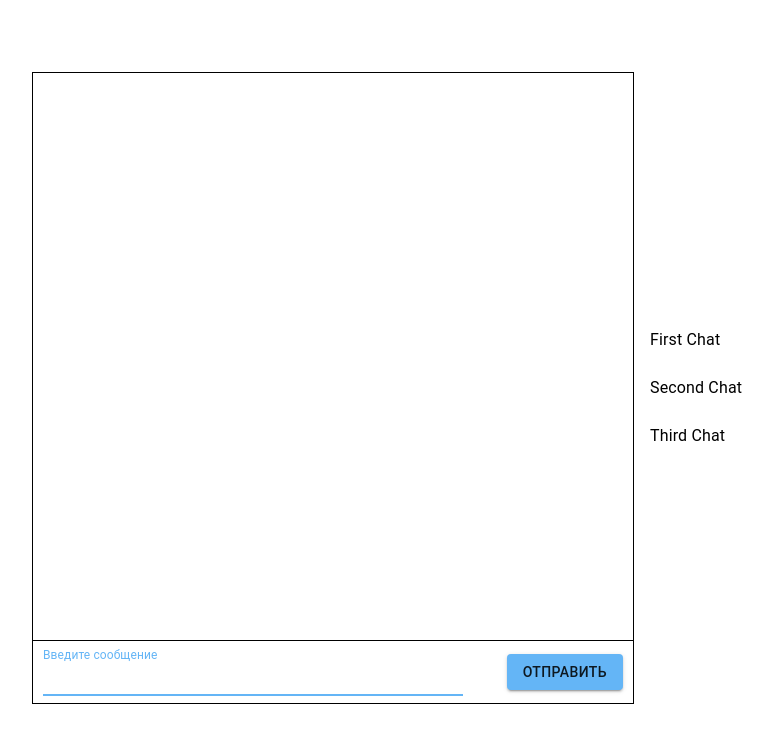
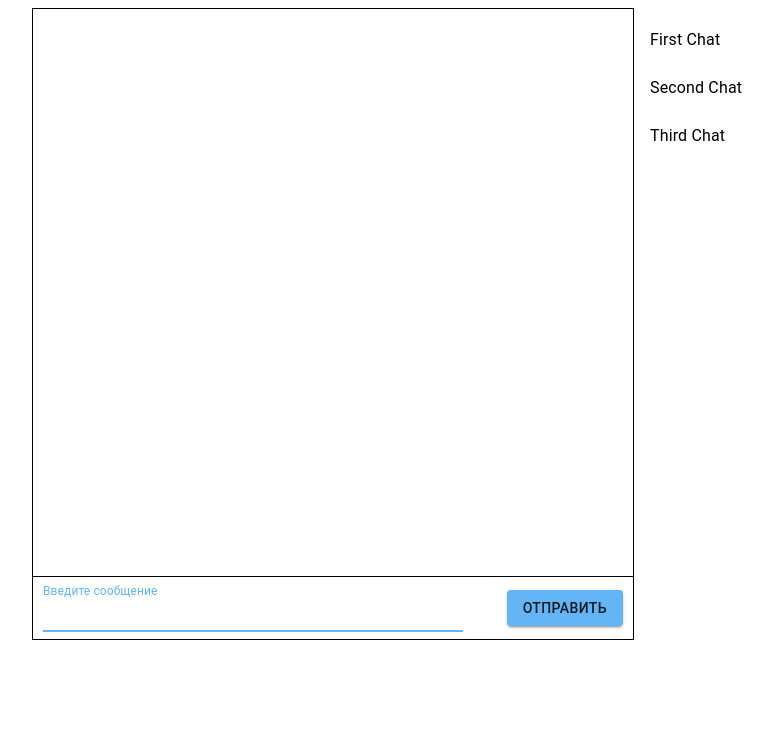
Before and after one commit to nikita1984/react_hw3, a React (Create React App) app: page / in a window 1280 px wide. Shown: the top 742 px of the page, without its empty margins (135-908 px from the left). Built offline with nearby package versions, Linux system fonts and the light colour scheme.

Commit message:
task 5 completed (2)

```diff
--- a/src/App.js
+++ b/src/App.js
@@ -11,7 +11,7 @@ const useStyles = makeStyles((theme) => ({
     width: "100vw",
     display: "flex",
     justifyContent: "center",
-    alignItems: "center",
+    alignItems: "self-start",
   },
 
   componentWrapper: {
--- a/src/theme.js
+++ b/src/theme.js
@@ -1,5 +1,4 @@
 import { createTheme } from '@material-ui/core/styles';
-// import { purple } from '@material-ui/core/colors';
 
 export const theme = createTheme({
   palette: {
```
